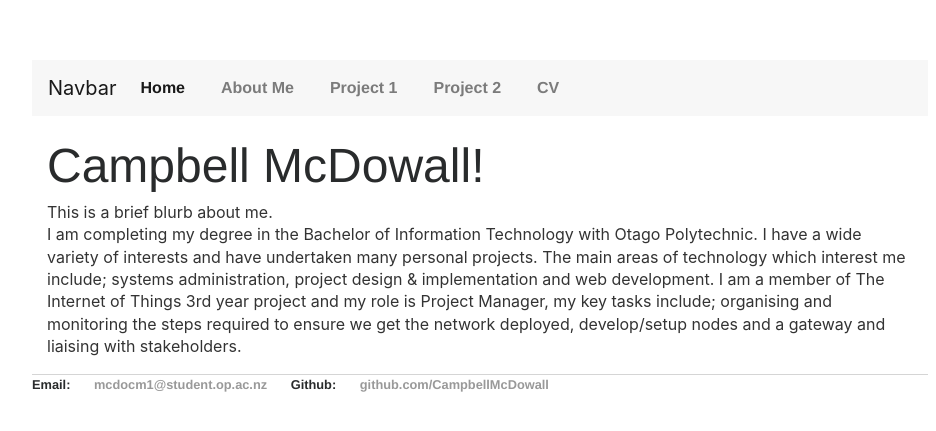
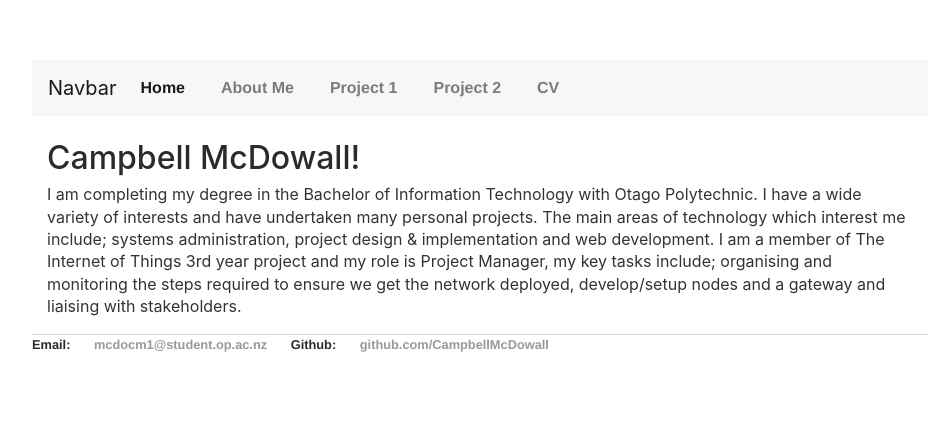
Before and after one commit to CampbellMcDowall/CampbellMcDowall.github.io, a Jekyll site: the page built from about.html, in a window 1280 px wide. Shown: the top 431 px of the page, without its empty margins (160-1096 px from the left). Built offline with Jekyll 4.4.1, drawn with Linux system fonts in a browser that asks for light colours; nearby versions of some CDN libraries.

Commit message:
Update about.html

```diff
--- a/about.html
+++ b/about.html
@@ -4,9 +4,8 @@ title: Campbell McDowall's Github Portfolio
 ---
 
 		<div class="about">
-			<h1>Campbell McDowall!</h1>
-			<p>This is a brief blurb about me.<br>
-				I am completing my degree in the Bachelor of Information Technology with Otago Polytechnic.
+			<h2>Campbell McDowall!</h2>
+			<p>	I am completing my degree in the Bachelor of Information Technology with Otago Polytechnic.
 				I have a wide variety of interests and have undertaken many personal projects.
 				The main areas of technology which interest me include; systems administration, project design & implementation and web development.
 				I am a member of The Internet of Things 3rd year project and my role is Project Manager, my key tasks include; organising and monitoring
```
